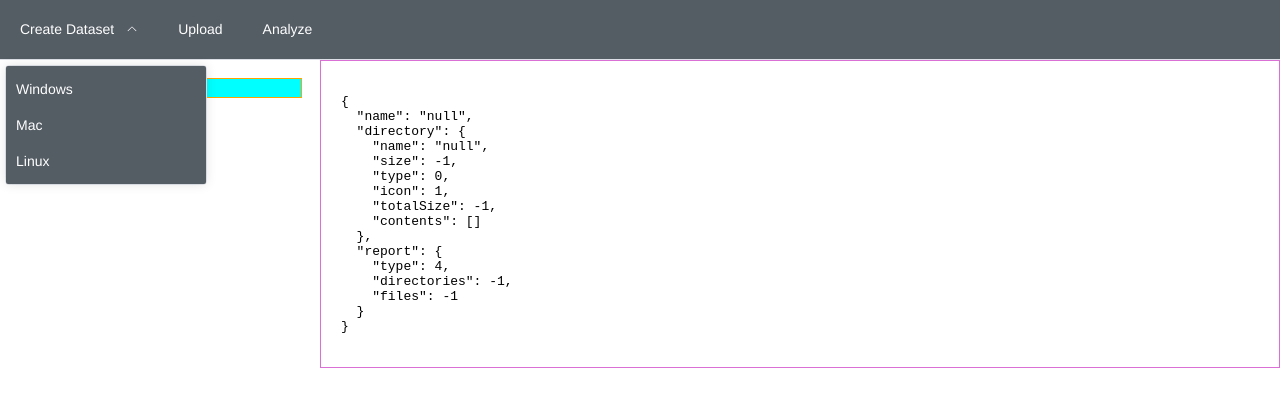
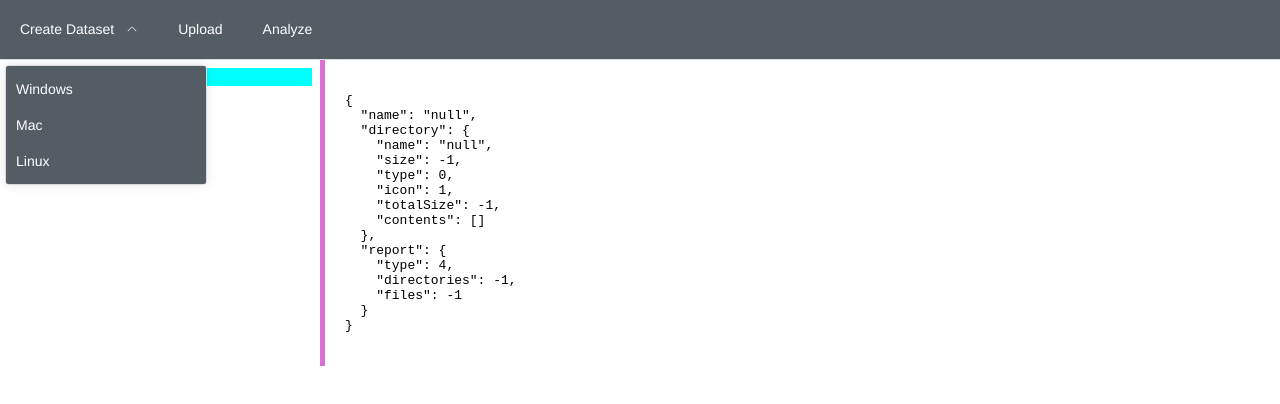
Before and after one commit to marcgauch/dashboard-design, a Vue app: page /analyze in a window 1280 px wide. Shown: the top 404 px of the page. Built offline with nearby package versions, Linux system fonts and the light colour scheme.

Commit message:
CHANGED: Probably proper two column layout

```diff
--- a/src/components/analyzer/tree/TreeContainer.vue
+++ b/src/components/analyzer/tree/TreeContainer.vue
@@ -1,11 +1,6 @@
 <template>
   <div class="fill">
-    <TreeItem
-      style="border: 1px solid orange"
-      :item="treeStore.root"
-      :indentation-level="0"
-      :percentage-of-parent="100"
-    />
+    <TreeItem :item="treeStore.root" :indentation-level="0" :percentage-of-parent="100" />
   </div>
 </template>
 
@@ -18,7 +13,7 @@ const treeStore = useTreeStore();
 
 <style scoped>
 .fill {
-  margin: 1.1rem;
+  margin: 0.5rem;
   overflow-y: scroll;
 }
 </style>
--- a/src/views/AnalyzeView.vue
+++ b/src/views/AnalyzeView.vue
@@ -3,7 +3,7 @@
     <el-aside width="25vw">
       <TreeContainer></TreeContainer>
     </el-aside>
-    <el-main style="border: 1px solid orchid">
+    <el-main style="border-left: 5px solid orchid">
       <pre>{{ treeStore.reportFile }}</pre>
     </el-main>
   </el-container>
```
